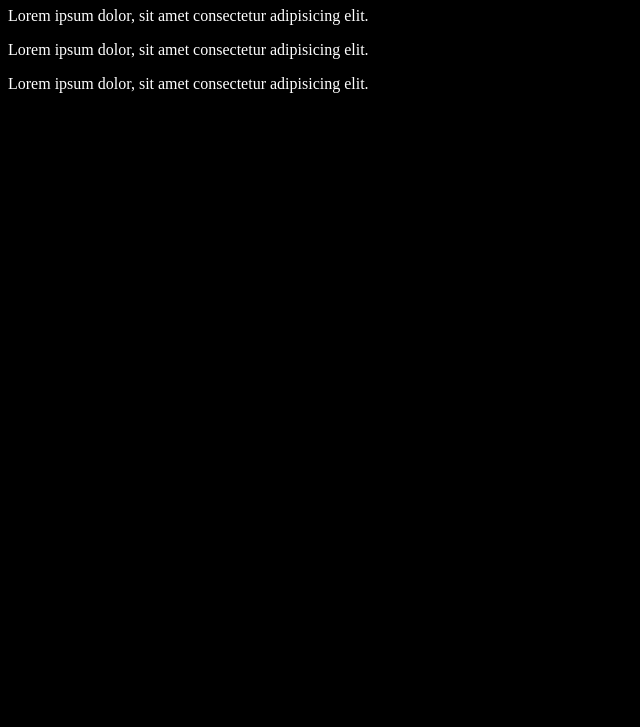
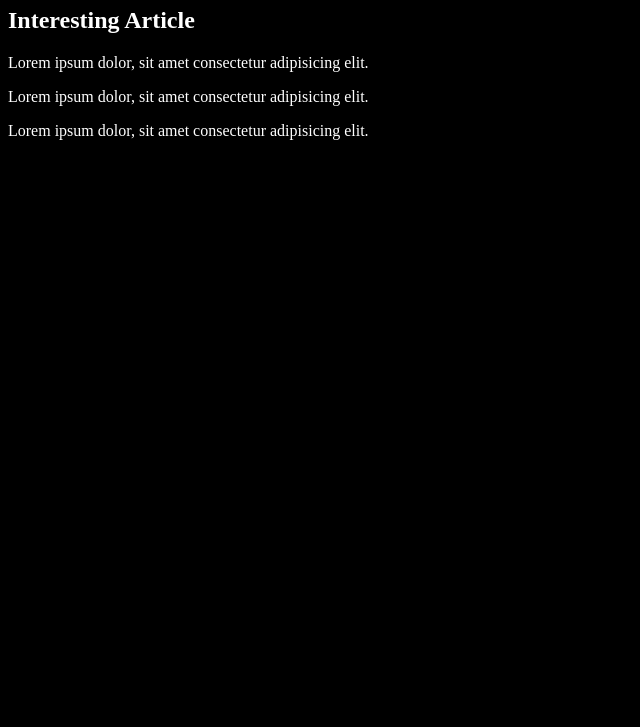
Before and after one commit to shaharbest/best-webpage-ever, a plain HTML site: page index.html in a window 1280 px wide. Shown: the part 73-800 px from the top of the page, without its empty margins (0-640 px from the left). Drawn offline with Linux system fonts and the light colour scheme.

Commit message:
add suntitle

```diff
--- a/index.html
+++ b/index.html
@@ -8,6 +8,9 @@
 </head>
 <body>
     <h1>Best Webpage Ever</h1>
+
+    <h2>Interesting Article</h2>
+
     <p>
         Lorem ipsum dolor, sit amet consectetur adipisicing elit.
     </p>
```
